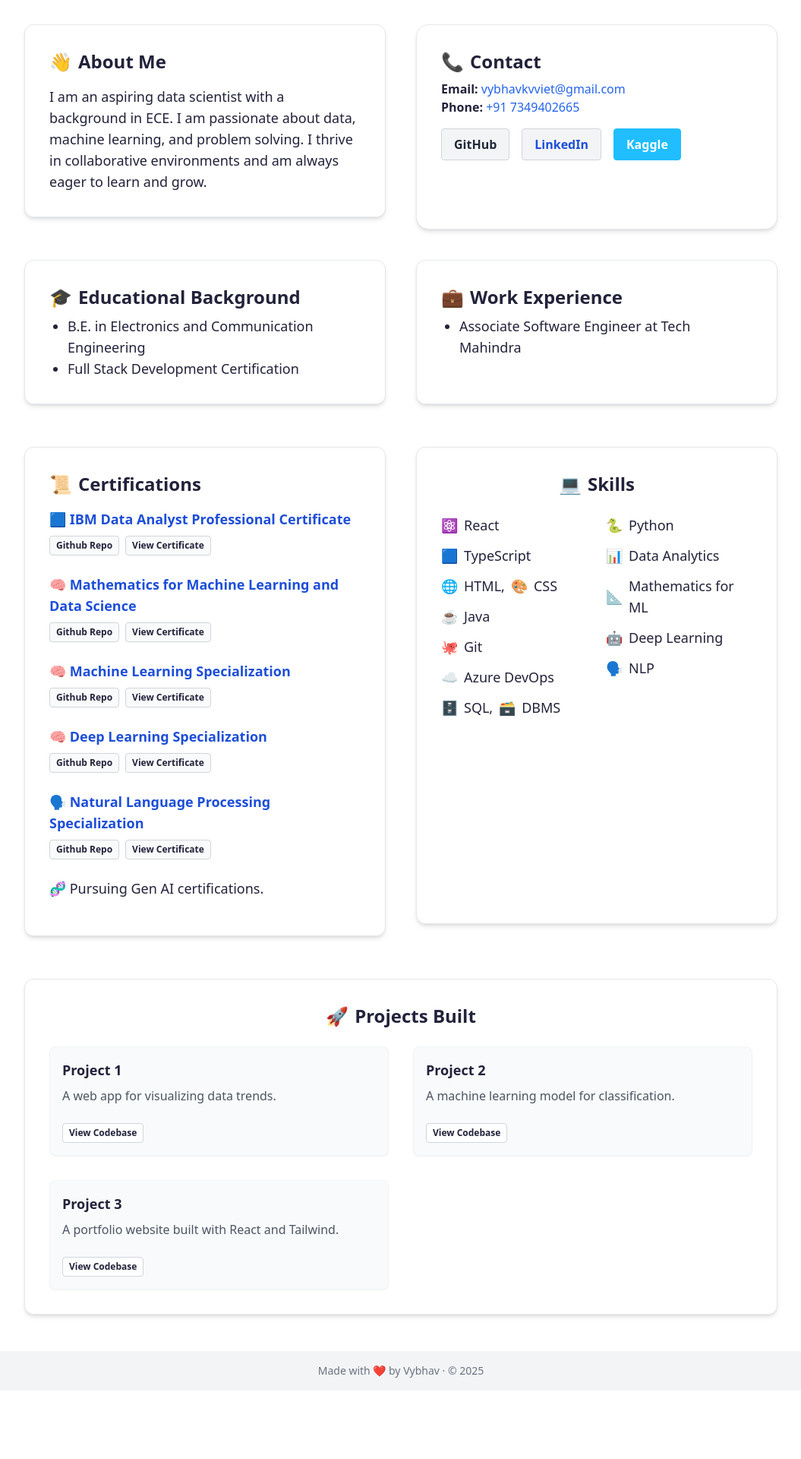
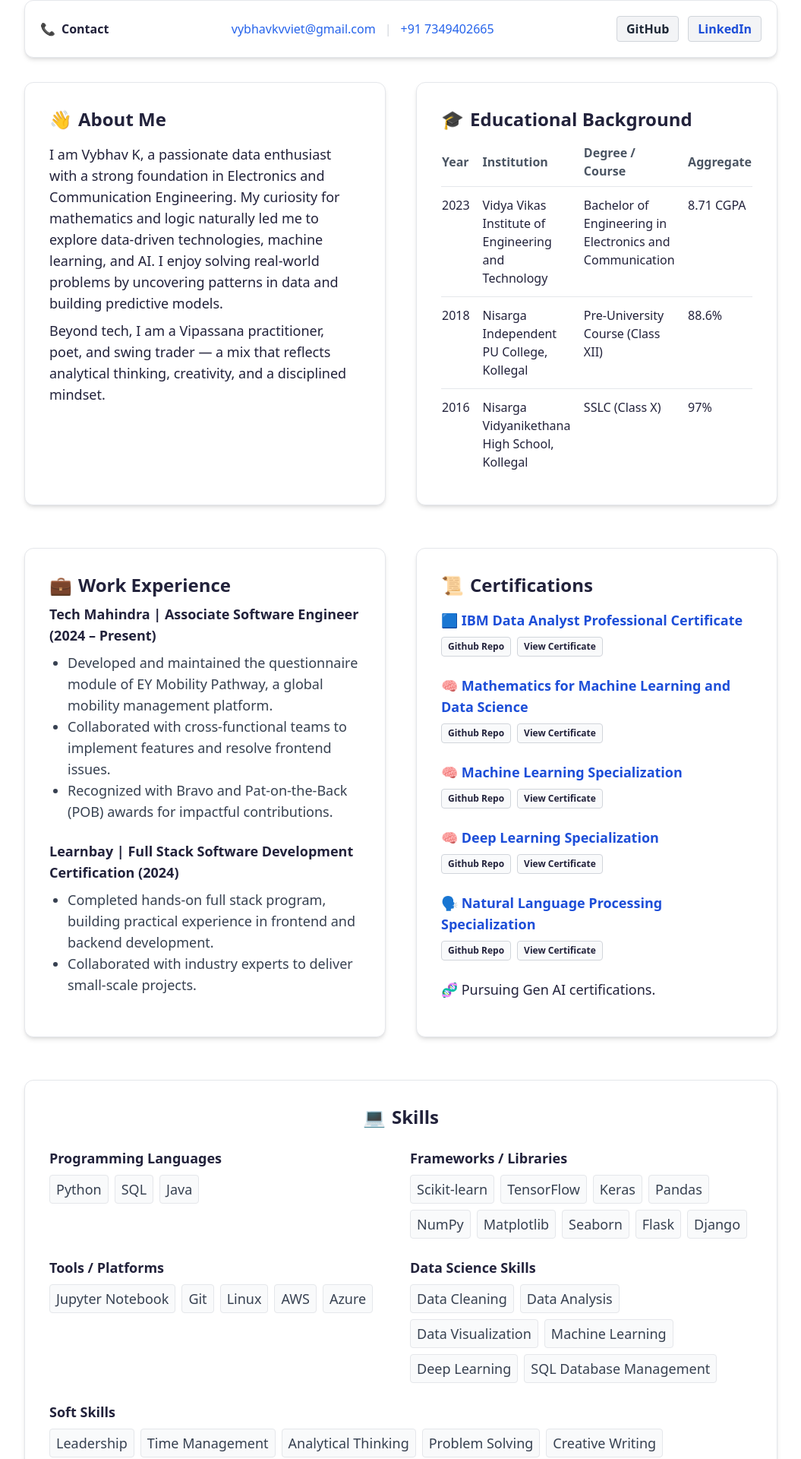
Before and after one commit to vybhavk24/vybhavk-portfolio, a React (Vite) app in the folder vybhav-portfolio/: page / in a window 1280 px wide. Shown: the part 540-2460 px from the top of the page at 76% size, without its empty margins (112-1167 px from the left). Before the commit the page ends 2370 px from the top, so only its background shows below. Built offline with nearby package versions, Linux system fonts and the light colour scheme.

Commit message:
Updating content and strcture of the portfolio

```diff
--- a/vybhav-portfolio/src/App.jsx
+++ b/vybhav-portfolio/src/App.jsx
@@ -30,15 +30,30 @@ export default function App() {
             Aspiring Data Scientist with a strong foundation in Electronics & Communication Engineering and Full Stack Development. Passionate about data, machine learning, and building impactful solutions.
           </p>
         </section>
+        {/* Inline Contact Bar */}
+        <section className="w-full bg-white border border-gray-200 rounded-xl shadow-md p-4 md:p-5 mb-8">
+          <div className="flex flex-col md:flex-row items-start md:items-center justify-between gap-3 text-sm md:text-base">
+            <div className="font-semibold flex items-center gap-2 text-[#22223B]"><span role="img" aria-label="Contact">📞</span> Contact</div>
+            <div className="flex flex-col md:flex-row md:items-center gap-3 text-gray-700">
+              <a href="mailto:vybhavkvviet@gmail.com" className="text-blue-600 hover:underline">vybhavkvviet@gmail.com</a>
+              <span className="hidden md:inline text-gray-300">|</span>
+              <a href="tel:+917349402665" className="text-blue-600 hover:underline">+91 7349402665</a>
+            </div>
+            <div className="flex gap-3">
+              <a href="https://github.com/vybhavk24" target="_blank" rel="noopener noreferrer" className="px-3 py-1 rounded bg-gray-100 border border-gray-300 text-gray-800 font-semibold hover:bg-blue-100 hover:text-blue-800 transition">GitHub</a>
+              <a href="https://www.linkedin.com/in/vybhav-k-0b02891b9" target="_blank" rel="noopener noreferrer" className="px-3 py-1 rounded bg-gray-100 border border-gray-300 text-blue-700 font-semibold hover:bg-blue-100 hover:text-blue-800 transition">LinkedIn</a>
+            </div>
+          </div>
+        </section>
         {/* Grid of Cards */}
-        <div className="grid grid-cols-1 md:grid-cols-2 gap-10 mt-8 mb-10">
+        <div className="grid grid-cols-1 md:grid-cols-2 gap-10 mt-4 mb-10">
           <About />
-          <Contact />
           <Education />
           <Experience />
           <Certifications />
-          <Skills />
         </div>
+        {/* Skills then Projects (both full-width sections) */}
+        <Skills />
         <Projects
           projects={[
             { name: 'Project 1', description: 'A web app for visualizing data trends.' },
--- a/vybhav-portfolio/src/components/About.jsx
+++ b/vybhav-portfolio/src/components/About.jsx
@@ -5,7 +5,10 @@ export default function About() {
         <span role="img" aria-label="About">👋</span> About Me
       </h2>
       <p className="text-base md:text-lg">
-        I am an aspiring data scientist with a background in ECE. I am passionate about data, machine learning, and problem solving. I thrive in collaborative environments and am always eager to learn and grow.
+        I am Vybhav K, a passionate data enthusiast with a strong foundation in Electronics and Communication Engineering. My curiosity for mathematics and logic naturally led me to explore data-driven technologies, machine learning, and AI. I enjoy solving real-world problems by uncovering patterns in data and building predictive models.
+      </p>
+      <p className="text-base md:text-lg">
+        Beyond tech, I am a Vipassana practitioner, poet, and swing trader — a mix that reflects analytical thinking, creativity, and a disciplined mindset.
       </p>
     </section>
   );
--- a/vybhav-portfolio/src/components/Contact.jsx
+++ b/vybhav-portfolio/src/components/Contact.jsx
@@ -15,7 +15,6 @@ export default function Contact() {
       <div className="flex flex-col sm:flex-row gap-4 mt-4">
         <a href="https://github.com/vybhavk24" target="_blank" rel="noopener noreferrer" className="w-full sm:w-auto px-4 py-2 rounded bg-gray-100 border border-gray-300 text-gray-800 font-semibold hover:bg-blue-100 hover:text-blue-800 transition transform hover:scale-105 text-center text-base md:text-base">GitHub</a>
         <a href="https://www.linkedin.com/in/vybhav-k-0b02891b9" target="_blank" rel="noopener noreferrer" className="w-full sm:w-auto px-4 py-2 rounded bg-gray-100 border border-gray-300 text-blue-700 font-semibold hover:bg-blue-100 hover:text-blue-800 transition transform hover:scale-105 text-center text-base md:text-base">LinkedIn</a>
-        <a href="https://www.kaggle.com/vybhavk24" target="_blank" rel="noopener noreferrer" className="w-full sm:w-auto px-4 py-2 rounded bg-[#20BEFF] border border-[#20BEFF] text-white font-semibold hover:bg-blue-600 hover:border-blue-600 hover:text-white transition transform hover:scale-105 text-center text-base md:text-base">Kaggle</a>
       </div>
     </section>
   );
--- a/vybhav-portfolio/src/components/Education.jsx
+++ b/vybhav-portfolio/src/components/Education.jsx
@@ -4,10 +4,38 @@ export default function Education() {
       <h2 className="text-lg md:text-xl lg:text-2xl font-bold flex items-center gap-2 mb-2">
         <span role="img" aria-label="Education">🎓</span> Educational Background
       </h2>
-      <ul className="list-disc pl-6 text-base md:text-lg">
-        <li>B.E. in Electronics and Communication Engineering</li>
-        <li>Full Stack Development Certification</li>
-      </ul>
+      <div className="overflow-x-auto">
+        <table className="w-full text-left text-sm md:text-base border-collapse">
+          <thead>
+            <tr className="text-gray-600">
+              <th className="py-2 pr-4">Year</th>
+              <th className="py-2 pr-4">Institution</th>
+              <th className="py-2 pr-4">Degree / Course</th>
+              <th className="py-2">Aggregate</th>
+            </tr>
+          </thead>
+          <tbody className="align-top">
+            <tr className="border-t">
+              <td className="py-3 pr-4 whitespace-nowrap">2023</td>
+              <td className="py-3 pr-4">Vidya Vikas Institute of Engineering and Technology</td>
+              <td className="py-3 pr-4">Bachelor of Engineering in Electronics and Communication</td>
+              <td className="py-3">8.71 CGPA</td>
+            </tr>
+            <tr className="border-t">
+              <td className="py-3 pr-4 whitespace-nowrap">2018</td>
+              <td className="py-3 pr-4">Nisarga Independent PU College, Kollegal</td>
+              <td className="py-3 pr-4">Pre-University Course (Class XII)</td>
+              <td className="py-3">88.6%</td>
+            </tr>
+            <tr className="border-t">
+              <td className="py-3 pr-4 whitespace-nowrap">2016</td>
+              <td className="py-3 pr-4">Nisarga Vidyanikethana High School, Kollegal</td>
+              <td className="py-3 pr-4">SSLC (Class X)</td>
+              <td className="py-3">97%</td>
+            </tr>
+          </tbody>
+        </table>
+      </div>
     </section>
   );
 }
--- a/vybhav-portfolio/src/components/Experience.jsx
+++ b/vybhav-portfolio/src/components/Experience.jsx
@@ -4,9 +4,23 @@ export default function Experience() {
       <h2 className="text-lg md:text-xl lg:text-2xl font-bold flex items-center gap-2 mb-2">
         <span role="img" aria-label="Work">💼</span> Work Experience
       </h2>
-      <ul className="list-disc pl-6 text-base md:text-lg">
-        <li>Associate Software Engineer at Tech Mahindra</li>
-      </ul>
+      <div className="flex flex-col gap-6 text-base md:text-lg">
+        <div>
+          <div className="font-semibold">Tech Mahindra | Associate Software Engineer (2024 – Present)</div>
+          <ul className="list-disc pl-6 mt-2 text-gray-700">
+            <li>Developed and maintained the questionnaire module of EY Mobility Pathway, a global mobility management platform.</li>
+            <li>Collaborated with cross-functional teams to implement features and resolve frontend issues.</li>
+            <li>Recognized with Bravo and Pat-on-the-Back (POB) awards for impactful contributions.</li>
+          </ul>
+        </div>
+        <div>
+          <div className="font-semibold">Learnbay | Full Stack Software Development Certification (2024)</div>
+          <ul className="list-disc pl-6 mt-2 text-gray-700">
+            <li>Completed hands-on full stack program, building practical experience in frontend and backend development.</li>
+            <li>Collaborated with industry experts to deliver small-scale projects.</li>
+          </ul>
+        </div>
+      </div>
     </section>
   );
 }
--- a/vybhav-portfolio/src/components/Navbar.jsx
+++ b/vybhav-portfolio/src/components/Navbar.jsx
@@ -1,6 +1,6 @@
 export default function Navbar() {
   return (
-    <header className="bg-[#1F2937] text-white p-6 text-center text-3xl font-bold shadow-md rounded-b-2xl mb-8 tracking-wide">
+    <header className="bg-[#1F2937] text-white p-6 text-center text-3xl font-bold shadow-md mb-8 tracking-wide">
       Vybhav's Portfolio
     </header>
   );
--- a/vybhav-portfolio/src/components/Skills.jsx
+++ b/vybhav-portfolio/src/components/Skills.jsx
@@ -6,24 +6,59 @@ export default function Skills() {
           <span role="img" aria-label="Skills">💻</span> Skills
         </h2>
       </div>
-      <div className="flex flex-col md:flex-row gap-6 w-full">
-        {/* Software Skills (Left) */}
-        <div className="flex-1 flex flex-col gap-3 text-base md:text-lg">
-          <div className="flex items-center gap-2"><span role="img" aria-label="React">⚛️</span> React</div>
-          <div className="flex items-center gap-2"><span role="img" aria-label="TypeScript">🟦</span> TypeScript</div>
-          <div className="flex items-center gap-2"><span role="img" aria-label="HTML">🌐</span> HTML, <span role="img" aria-label="CSS">🎨</span> CSS</div>
-          <div className="flex items-center gap-2"><span role="img" aria-label="Java">☕</span> Java</div>
-          <div className="flex items-center gap-2"><span role="img" aria-label="Git">🐙</span> Git</div>
-          <div className="flex items-center gap-2"><span role="img" aria-label="Azure DevOps">☁️</span> Azure DevOps</div>
-          <div className="flex items-center gap-2"><span role="img" aria-label="SQL">🗄️</span> SQL, <span role="img" aria-label="DBMS">🗃️</span> DBMS</div>
+      <div className="grid grid-cols-1 md:grid-cols-2 gap-6 w-full text-base md:text-lg">
+        <div className="flex flex-col gap-2">
+          <div className="font-semibold">Programming Languages</div>
+          <div className="flex flex-wrap gap-2 text-gray-700">
+            <span className="px-2 py-1 rounded bg-gray-50 border">Python</span>
+            <span className="px-2 py-1 rounded bg-gray-50 border">SQL</span>
+            <span className="px-2 py-1 rounded bg-gray-50 border">Java</span>
+          </div>
         </div>
-        {/* Data Skills (Right) */}
-        <div className="flex-1 flex flex-col gap-3 text-base md:text-lg">
-          <div className="flex items-center gap-2"><span role="img" aria-label="Python">🐍</span> Python</div>
-          <div className="flex items-center gap-2"><span role="img" aria-label="Data Analytics">📊</span> Data Analytics</div>
-          <div className="flex items-center gap-2"><span role="img" aria-label="Mathematics for ML">📐</span> Mathematics for ML</div>
-          <div className="flex items-center gap-2"><span role="img" aria-label="Deep Learning">🤖</span> Deep Learning</div>
-          <div className="flex items-center gap-2"><span role="img" aria-label="NLP">🗣️</span> NLP</div>
+        <div className="flex flex-col gap-2">
+          <div className="font-semibold">Frameworks / Libraries</div>
+          <div className="flex flex-wrap gap-2 text-gray-700">
+            <span className="px-2 py-1 rounded bg-gray-50 border">Scikit-learn</span>
+            <span className="px-2 py-1 rounded bg-gray-50 border">TensorFlow</span>
+            <span className="px-2 py-1 rounded bg-gray-50 border">Keras</span>
+            <span className="px-2 py-1 rounded bg-gray-50 border">Pandas</span>
+            <span className="px-2 py-1 rounded bg-gray-50 border">NumPy</span>
+            <span className="px-2 py-1 rounded bg-gray-50 border">Matplotlib</span>
+            <span className="px-2 py-1 rounded bg-gray-50 border">Seaborn</span>
+            <span className="px-2 py-1 rounded bg-gray-50 border">Flask</span>
+            <span className="px-2 py-1 rounded bg-gray-50 border">Django</span>
+          </div>
+        </div>
+        <div className="flex flex-col gap-2">
+          <div className="font-semibold">Tools / Platforms</div>
+          <div className="flex flex-wrap gap-2 text-gray-700">
+            <span className="px-2 py-1 rounded bg-gray-50 border">Jupyter Notebook</span>
+            <span className="px-2 py-1 rounded bg-gray-50 border">Git</span>
+            <span className="px-2 py-1 rounded bg-gray-50 border">Linux</span>
+            <span className="px-2 py-1 rounded bg-gray-50 border">AWS</span>
+            <span className="px-2 py-1 rounded bg-gray-50 border">Azure</span>
+          </div>
+        </div>
+        <div className="flex flex-col gap-2">
+          <div className="font-semibold">Data Science Skills</div>
+          <div className="flex flex-wrap gap-2 text-gray-700">
+            <span className="px-2 py-1 rounded bg-gray-50 border">Data Cleaning</span>
+            <span className="px-2 py-1 rounded bg-gray-50 border">Data Analysis</span>
+            <span className="px-2 py-1 rounded bg-gray-50 border">Data Visualization</span>
+            <span className="px-2 py-1 rounded bg-gray-50 border">Machine Learning</span>
+            <span className="px-2 py-1 rounded bg-gray-50 border">Deep Learning</span>
+            <span className="px-2 py-1 rounded bg-gray-50 border">SQL Database Management</span>
+          </div>
+        </div>
+        <div className="flex flex-col gap-2 md:col-span-2">
+          <div className="font-semibold">Soft Skills</div>
+          <div className="flex flex-wrap gap-2 text-gray-700">
+            <span className="px-2 py-1 rounded bg-gray-50 border">Leadership</span>
+            <span className="px-2 py-1 rounded bg-gray-50 border">Time Management</span>
+            <span className="px-2 py-1 rounded bg-gray-50 border">Analytical Thinking</span>
+            <span className="px-2 py-1 rounded bg-gray-50 border">Problem Solving</span>
+            <span className="px-2 py-1 rounded bg-gray-50 border">Creative Writing</span>
+          </div>
         </div>
       </div>
     </section>
```
